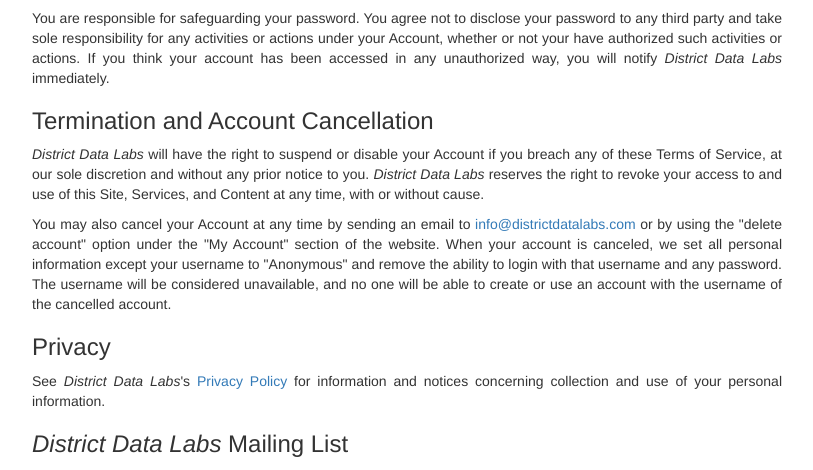
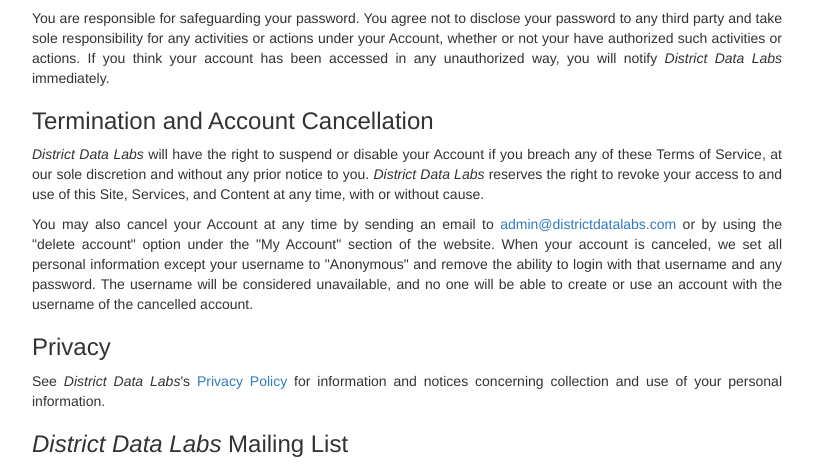
Before and after one commit to DistrictDataLabs/logbook, a Django app: page /terms/ in a window 1280 px wide. Shown: the part 1390-1860 px from the top of the page, without its empty margins (233-1046 px from the left). Run offline with Django 3.2, Linux system fonts and the light colour scheme; parts of the project's set-up code (start-up, migrations or seed data) failed here and were passed over; some libraries are stand-ins or nearby versions.

Commit message:
admin email

```diff
--- a/logbook/templates/site/legal/privacy.html
+++ b/logbook/templates/site/legal/privacy.html
@@ -43,7 +43,7 @@
 
           <h3>Our Policy Toward Children</h3>
 
-          <p class="text-justify">This Site is not directed to children under 18. We do not knowingly collect personally identifiable information from children under 13. If a parent or guardian becomes aware that his or her child has provided us Personal Information without their consent, he or she should contact us at <a href="mailto:info@districtdatalabs.com">info@districtdatalabs.com</a>. If we become aware that a child under 13 has provided us with Personal Information, we will delete such information from our databases.</p>
+          <p class="text-justify">This Site is not directed to children under 18. We do not knowingly collect personally identifiable information from children under 13. If a parent or guardian becomes aware that his or her child has provided us Personal Information without their consent, he or she should contact us at <a href="mailto:admin@districtdatalabs.com">admin@districtdatalabs.com</a>. If we become aware that a child under 13 has provided us with Personal Information, we will delete such information from our databases.</p>
 
           <h3>Modification</h3>
 
--- a/logbook/templates/site/legal/terms.html
+++ b/logbook/templates/site/legal/terms.html
@@ -68,7 +68,7 @@
 
         <p class="text-justify"><em>District Data Labs</em> will have the right to suspend or disable your Account if you breach any of these Terms of Service, at our sole discretion and without any prior notice to you. <em>District Data Labs</em> reserves the right to revoke your access to and use of this Site, Services, and Content at any time, with or without cause.</p>
 
-        <p class="text-justify">You may also cancel your Account at any time by sending an email to <a href="mailto:info@districtdatalabs.com">info@districtdatalabs.com</a> or by using the "delete account" option under the "My Account" section of the website. When your account is canceled, we set all personal information except your username to "Anonymous" and remove the ability to login with that username and any password. The username will be considered unavailable, and no one will be able to create or use an account with the username of the cancelled account.</p>
+        <p class="text-justify">You may also cancel your Account at any time by sending an email to <a href="mailto:admin@districtdatalabs.com">admin@districtdatalabs.com</a> or by using the "delete account" option under the "My Account" section of the website. When your account is canceled, we set all personal information except your username to "Anonymous" and remove the ability to login with that username and any password. The username will be considered unavailable, and no one will be able to create or use an account with the username of the cancelled account.</p>
         </section>
 
         <section id="privacy">
```
